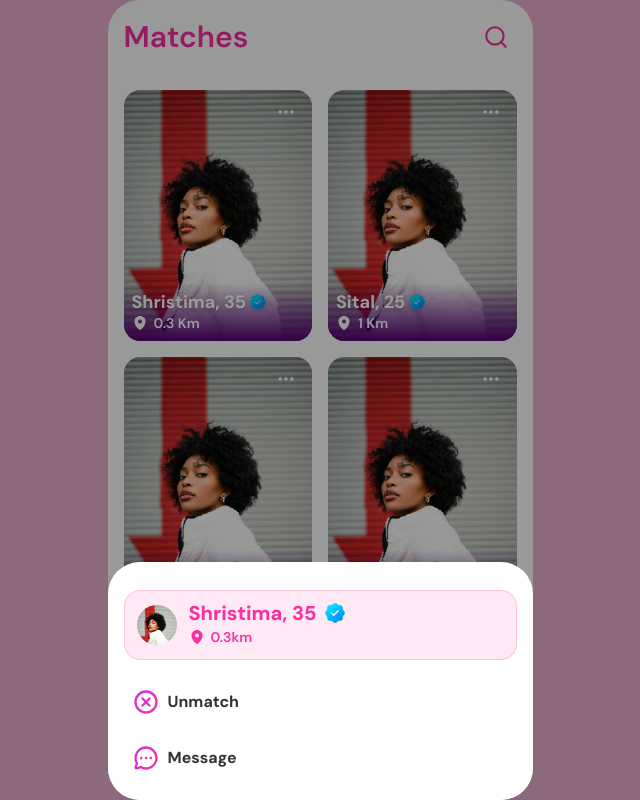
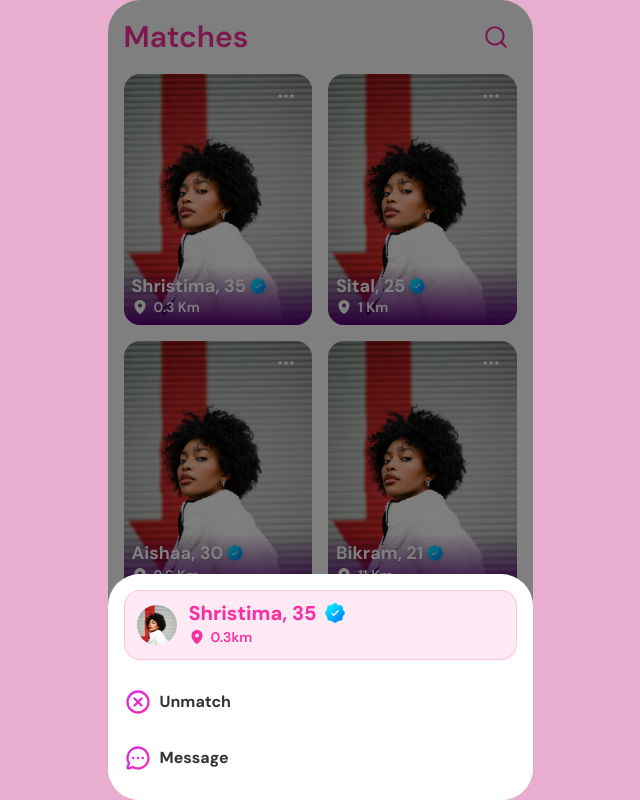
Before and after one commit to parajulisanket/Dating-App, a Next.js app: page /match in a window 1280 px wide. Both pictures are taken after a click on the button 606 px from the left and 112 px from the top of the page. Shown: the whole page, without its empty margins (320-960 px from the left). Built offline with nearby package versions, Linux system fonts and the light colour scheme.

Commit message:
matchinglist, gender

```diff
--- a/app/signup/gender/page.tsx
+++ b/app/signup/gender/page.tsx
@@ -1,11 +1,7 @@
 "use client";
 
 import { useRouter } from "next/navigation";
-<<<<<<< HEAD
 import { useState, useEffect, FormEvent } from "react";
-=======
-import { useState, FormEvent, useEffect } from "react";
->>>>>>> 12c3ffb6174068d525ee2cb4a0fa391f797eb57b
 import { ChevronLeft } from "lucide-react";
 import NextButton from "@/components/ui/NextButton";
 import { useTheme } from "next-themes";
@@ -18,13 +14,6 @@ export default function GenderPage() {
   const [selected, setSelected] = useState<Gender | null>(null);
   const isValid = !!selected;
   const { resolvedTheme } = useTheme();
-<<<<<<< HEAD
-=======
-  const [mounted, setMounted] = useState(false);
-  useEffect(() => {
-    setMounted(true);
-  });
->>>>>>> 12c3ffb6174068d525ee2cb4a0fa391f797eb57b
   function onSubmit(e: FormEvent) {
     e.preventDefault();
     if (!isValid) return;
--- a/components/match/MatchListings.tsx
+++ b/components/match/MatchListings.tsx
@@ -3,7 +3,6 @@
 import Image from "next/image";
 import React from "react";
 import { MoreHorizontal } from "lucide-react";
-import { motion, AnimatePresence } from "framer-motion";
 
 type Match = {
   id: string;
@@ -71,44 +70,11 @@ const DATA: Match[] = [
     image: "/images/Shristima.jpg",
     verified: true,
   },
-  {
-    id: "8",
-    name: "Ariana",
-    age: 28,
-    distanceKm: 3.2,
-    image: "/images/Shristima.jpg",
-    verified: true,
-  },
 ];
 
-const HEADER_H = 48;
-const FOOTER_H = 68;
-const containerHeight = `calc(100dvh - ${HEADER_H + FOOTER_H}px)`;
-
-// Reusable animation variants
-export const fadeVariants = {
-  hidden: { opacity: 0 },
-  visible: { opacity: 1 },
-  exit: { opacity: 0 },
-};
-
-export const slideUpVariants = {
-  hidden: { y: "100%" },
-  visible: { y: 0 },
-  exit: { y: "100%" },
-};
-
-export const scaleVariants = {
-  initial: { scale: 1 },
-  hover: { scale: 1.1 },
-  tap: { scale: 0.95 },
-};
-
-export const buttonHoverVariants = {
-  initial: { scale: 1, backgroundColor: "transparent" },
-  hover: { scale: 1.02 },
-  tap: { scale: 0.98 },
-};
+// const HEADER_H = 48;
+// const FOOTER_H = 68;
+// const containerHeight = `calc(100dvh - ${HEADER_H + FOOTER_H}px)`;
 
 export default function MatchListings() {
   const [open, setOpen] = React.useState(false);
@@ -118,22 +84,20 @@ export default function MatchListings() {
     setSelected(m);
     setOpen(true);
   };
-
-  const closeSheet = () => {
-    setOpen(false);
-  };
+  const closeSheet = () => setOpen(false);
 
   // Close on ESC
   React.useEffect(() => {
     if (!open) return;
-    const onKey = (e: KeyboardEvent) => e.key === "Escape" && closeSheet();
+    const onKey = (e: KeyboardEvent) => e.key === "Escape" && setOpen(false);
     window.addEventListener("keydown", onKey);
     return () => window.removeEventListener("keydown", onKey);
   }, [open]);
 
   return (
-    <section
-      className="no-scrollbar max-md:h-100dvh  scroll-smooth py-4 max-h-[calc(100dvh-146px)] md:max-h-[776.54px]"
+    <>
+      <div
+        className="no-scrollbar scroll-smooth pb-10 h-[calc(100svh-116px)] md:max-h-[776.54px]"
         style={{
           // height: containerHeight,
           WebkitOverflowScrolling: "touch",
@@ -141,7 +105,6 @@ export default function MatchListings() {
           overflowY: "auto",
         }}
       >
-      <div>
         <section className="px-4">
           <div className="grid grid-cols-2 gap-4">
             {DATA.map((m) => (
@@ -162,18 +125,13 @@ export default function MatchListings() {
                 </div>
 
                 {/* top-right menu */}
-                <motion.button
+                <button
                   aria-label="Card menu"
                   onClick={() => openSheet(m)}
                   className="absolute right-4 top-3 flex items-center justify-center text-white"
-                  variants={scaleVariants}
-                  initial="initial"
-                  whileHover="hover"
-                  whileTap="tap"
-                  transition={{ duration: 0.2 }}
                 >
                   <MoreHorizontal size={20} />
-                </motion.button>
+                </button>
 
                 {/* text overlay */}
                 <div className="pointer-events-none absolute inset-x-0 bottom-0">
@@ -208,40 +166,14 @@ export default function MatchListings() {
       </div>
 
       {/* Bottom Sheet */}
-      <AnimatePresence>
       {open && selected && (
-          <>
-            <motion.div
-              className="fixed inset-0 bg-black/40 z-40"
-              variants={fadeVariants}
-              initial="hidden"
-              animate="visible"
-              exit="exit"
-              transition={{ duration: 0.3 }}
-              onClick={closeSheet}
-            ></motion.div>
-            <div className="absolute inset-0 ">
-              <motion.div
-                className="absolute "
-                variants={fadeVariants}
-                initial="hidden"
-                animate="visible"
-                exit="exit"
-                transition={{ duration: 0.3 }}
-              />
-
+        <div className="absolute inset-0 z-[1000]">
+          {/* Backdrop */}
+          <div className="absolute inset-0 bg-black/50" onClick={closeSheet} />
           {/* Sheet panel */}
-              <motion.div
-                className="fixed md:absolute  inset-x-0 bottom-0 mx-auto w-full max-w-[425px] z-1000 "
-                onClick={(e) => e.stopPropagation()}
-                variants={slideUpVariants}
-                initial="hidden"
-                animate="visible"
-                exit="exit"
-                transition={{ duration: 0.3, ease: "easeOut" }}
-              >
-                <div className="rounded-t-[32px] bg-background p-4 shadow-xl ">
-                  <div className="mb-3 flex items-center justify-center"></div>
+          <div className="absolute inset-x-0 bottom-0 mx-auto w-full max-w-[425px]">
+            <div className="rounded-t-[32px] bg-background p-4 shadow-xl">
+              <div className=" flex items-center justify-center"></div>
 
               {/* Pink profile card */}
               <div className="rounded-2xl border border-[#F92FA233] dark:bg-white/10 dark:border-white/10 bg-[#FEE9F5] p-3">
@@ -288,35 +220,21 @@ export default function MatchListings() {
 
               {/* Actions */}
               <div className="mt-4 space-y-1">
-                    <motion.button
-                      className="flex w-full items-center gap-2 py-3 text-left font-bold text-neutral-1000 rounded-lg px-2"
+                <button
+                  className="flex w-full items-center gap-2 py-3 text-left font-bold text-neutral-1000 "
                   onClick={() => {
                     closeSheet();
                   }}
-                      variants={buttonHoverVariants}
-                      initial="initial"
-                      whileHover="hover"
-                      whileTap="tap"
-                      transition={{ duration: 0.2 }}
                 >
-                      <img
-                        src={"/icons/XCircle.svg"}
-                        alt=""
-                        className="w-7 h-7"
-                      />
+                  <img src={"/icons/XCircle.svg"} alt="" className="w-7 h-7" />
                   Unmatch
-                    </motion.button>
+                </button>
 
-                    <motion.button
-                      className="flex w-full items-center gap-2 py-3 text-left font-bold text-neutral-1000 rounded-lg px-2"
+                <button
+                  className="flex w-full items-center gap-2 py-3 text-left font-bold text-neutral-1000 "
                   onClick={() => {
                     closeSheet();
                   }}
-                      variants={buttonHoverVariants}
-                      initial="initial"
-                      whileHover="hover"
-                      whileTap="tap"
-                      transition={{ duration: 0.2 }}
                 >
                   <img
                     src={"/icons/ChatCircleDots Stroke.svg"}
@@ -324,14 +242,12 @@ export default function MatchListings() {
                     className="w-7 h-7"
                   />
                   Message
-                    </motion.button>
+                </button>
               </div>
             </div>
-              </motion.div>
           </div>
+        </div>
+      )}
     </>
-        )}
-      </AnimatePresence>
-    </section>
   );
 }
```
Lines whose indentation alone changed are shown as unchanged.
